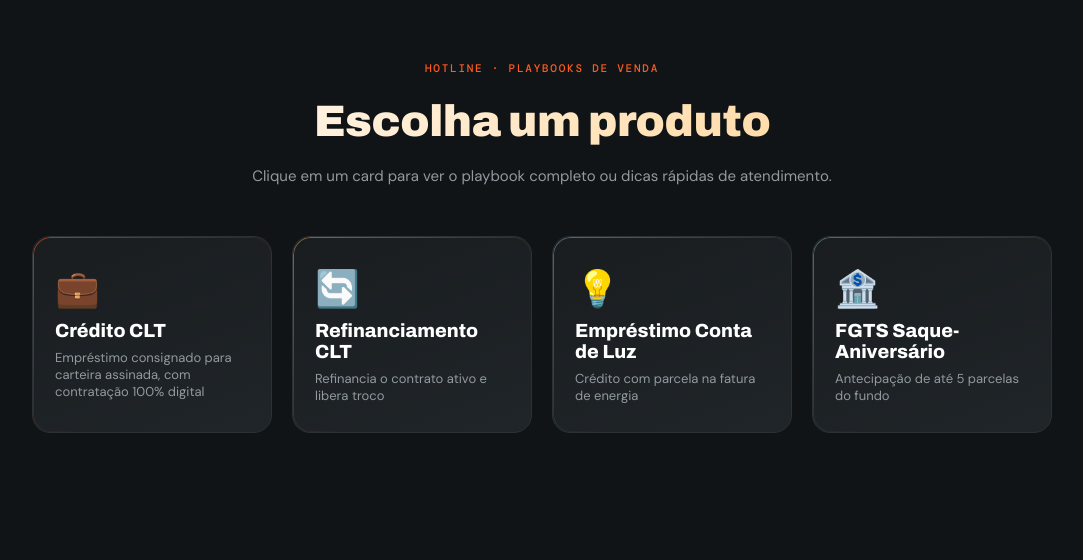
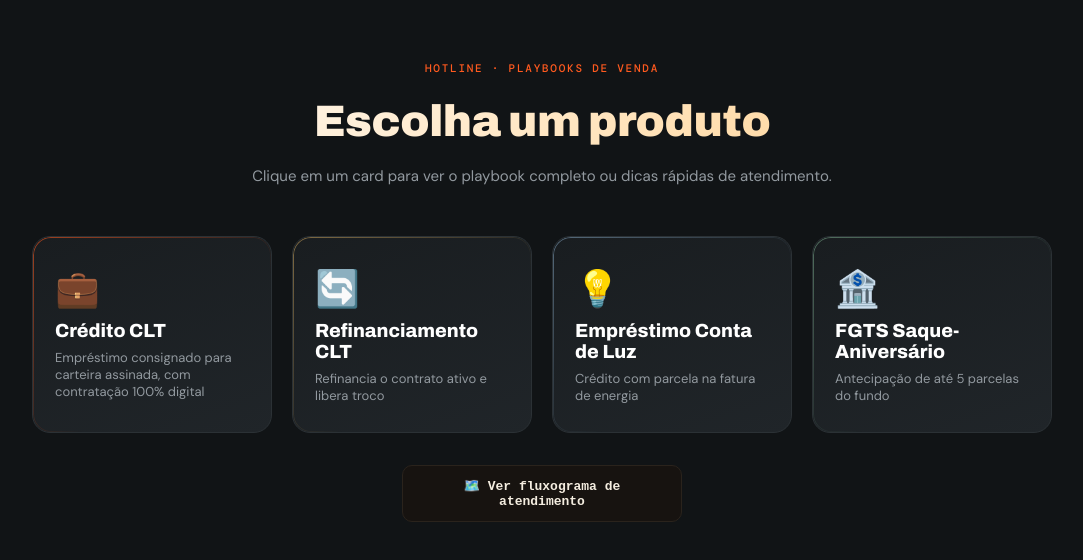
Before and after one commit to rodrigosenculini-gif/hotline-playbook, a React (Vite) app: page / in a window 1280 px wide. Shown: the top 560 px of the page, without its empty margins (98-1181 px from the left). Built offline with nearby package versions, Linux system fonts and the light colour scheme.

Commit message:
Move o fluxograma para fora do card do produto: agora e um botao proprio abaixo da grade de produtos, nao depende mais do menu de contexto do CLT

```diff
--- a/src/App.jsx
+++ b/src/App.jsx
@@ -5,7 +5,7 @@ import ContextMenu from './components/ContextMenu';
 import PlaybookView from './components/PlaybookView';
 import TipsModal from './components/TipsModal';
 import FluxogramaModal from './components/FluxogramaModal';
-import { getProduct } from './data/products';
+import { getProduct, PRODUCTS } from './data/products';
 
 export default function App() {
   const [menu, setMenu] = useState(null); // { productId, x, y }
@@ -38,12 +38,17 @@ export default function App() {
     }
   }
 
+  function handleFluxogramaClick() {
+    const produtoFluxo = PRODUCTS.find((p) => p.fluxogramaInterativo);
+    if (produtoFluxo) setView({ productId: produtoFluxo.id, mode: 'fluxo' });
+  }
+
   const activeProduct = view ? getProduct(view.productId) : null;
   const menuProduct = menu ? getProduct(menu.productId) : null;
 
   return (
     <div className="app-root">
-      <Home onProductClick={handleProductClick} />
+      <Home onProductClick={handleProductClick} onFluxogramaClick={handleFluxogramaClick} />
 
       <AnimatePresence>
         {menu && <ContextMenu x={menu.x} y={menu.y} product={menuProduct} onSelect={handleSelect} onClose={() => setMenu(null)} />}
--- a/src/components/ContextMenu.jsx
+++ b/src/components/ContextMenu.jsx
@@ -38,12 +38,6 @@ export default function ContextMenu({ x, y, product, onSelect, onClose }) {
         💡 Dicas
         <span>Dicas rápidas de atendimento</span>
       </button>
-      {product.fluxogramaInterativo && (
-        <button className="context-menu-item" onClick={() => onSelect('fluxo')}>
-          🗺️ Fluxograma
-          <span>Navegue pelo fluxo de atendimento</span>
-        </button>
-      )}
     </motion.div>
   );
 }
--- a/src/components/Home.jsx
+++ b/src/components/Home.jsx
@@ -1,7 +1,8 @@
 import { motion } from 'framer-motion';
 import { PRODUCTS } from '../data/products';
 
-export default function Home({ onProductClick }) {
+export default function Home({ onProductClick, onFluxogramaClick }) {
+  const produtoFluxo = PRODUCTS.find((p) => p.fluxogramaInterativo);
   return (
     <div className="home">
       <header className="home-header">
@@ -29,6 +30,18 @@ export default function Home({ onProductClick }) {
           </motion.button>
         ))}
       </div>
+
+      {produtoFluxo && (
+        <motion.button
+          className="fluxograma-link-btn"
+          initial={{ opacity: 0 }}
+          animate={{ opacity: 1 }}
+          transition={{ delay: 0.3 }}
+          onClick={onFluxogramaClick}
+        >
+          🗺️ Ver fluxograma de atendimento
+        </motion.button>
+      )}
     </div>
   );
 }
--- a/src/index.css
+++ b/src/index.css
@@ -202,3 +202,11 @@ section{scroll-margin-top:20px; margin-bottom:46px;}
 .fluxo-detalhe p{
   font-size:12.5px; color:#c9bfae; line-height:1.6; padding:10px 4px 4px;
 }
+
+.fluxograma-link-btn{
+  display:block; margin:32px auto 0; max-width:280px; width:100%;
+  background:#171310; border:1px solid #2a231c; color:#f4ede0;
+  font-family:'IBM Plex Mono', monospace; font-size:13px; font-weight:600;
+  padding:12px 20px; border-radius:10px; cursor:pointer; text-align:center;
+}
+.fluxograma-link-btn:hover{ border-color:#ff5a1f; }
```
